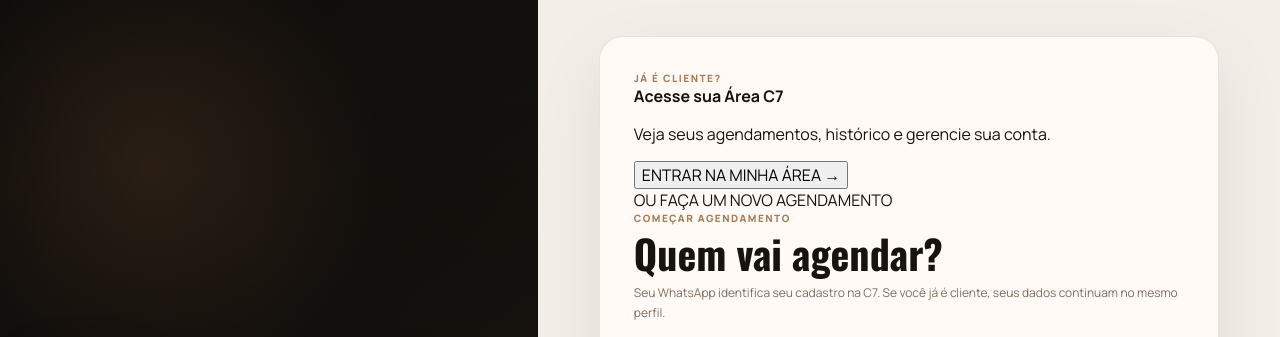
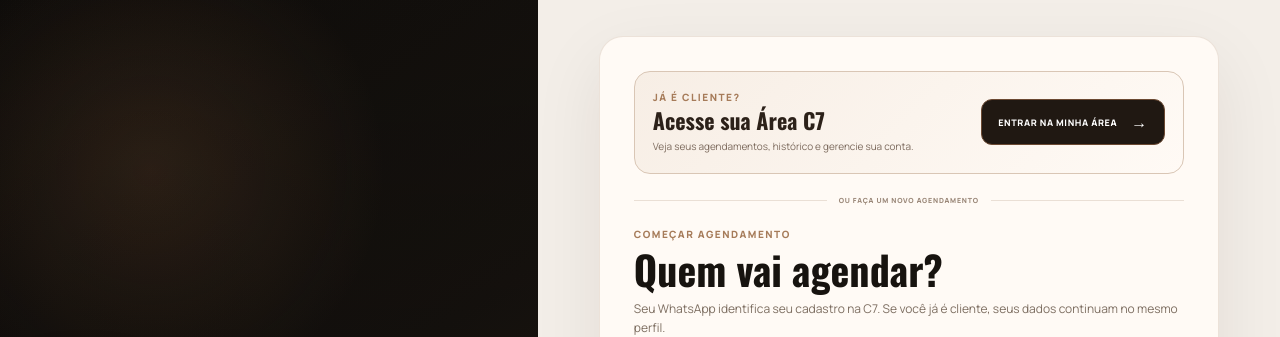
Before and after one commit to c7barbeariatradicional25-cmyk/c7-agendamento, a plain HTML site: page index.html in a window 1280 px wide. Shown: the top 337 px of the page. Drawn offline with nearby package versions, Linux system fonts and the light colour scheme; a script that the page names is missing.

Commit message:
Estiliza entrada de login da Area C7

```diff
--- a/style.css
+++ b/style.css
@@ -1096,3 +1096,66 @@
     grid-template-columns:1fr;
   }
 }
+
+/* ENTRADA DA ÁREA C7 NA HOME */
+.customer-login-entry{
+  display:grid;
+  grid-template-columns:1fr auto;
+  gap:18px;
+  align-items:center;
+  margin-bottom:22px;
+  padding:18px;
+  border:1px solid #d9c6b5;
+  border-radius:16px;
+  background:linear-gradient(135deg,#f7eee5,#fffaf5);
+}
+.customer-login-entry strong{
+  display:block;
+  margin-top:5px;
+  color:#2c2119;
+  font:700 22px/1.05 Oswald,sans-serif;
+}
+.customer-login-entry p{
+  margin:7px 0 0;
+  color:#7c6a5d;
+  font-size:10px;
+  line-height:1.55;
+}
+.customer-area-login-btn{
+  min-height:46px;
+  display:flex;
+  align-items:center;
+  gap:14px;
+  padding:0 16px;
+  border:1px solid #6b4932;
+  border-radius:11px;
+  background:#201812;
+  color:#fff;
+  font-size:9px;
+  font-weight:800;
+  letter-spacing:.6px;
+  white-space:nowrap;
+}
+.customer-area-login-btn span{font-size:16px}
+.customer-area-login-btn:hover{background:#4f3424}
+.booking-divider{
+  display:flex;
+  align-items:center;
+  gap:12px;
+  margin:0 0 22px;
+  color:#9a8778;
+  font-size:7px;
+  font-weight:800;
+  letter-spacing:.8px;
+}
+.booking-divider:before,.booking-divider:after{
+  content:"";
+  height:1px;
+  flex:1;
+  background:#eadfd5;
+}
+.booking-divider span{white-space:nowrap}
+@media(max-width:560px){
+  .customer-login-entry{grid-template-columns:1fr}
+  .customer-area-login-btn{width:100%;justify-content:space-between}
+}
```
